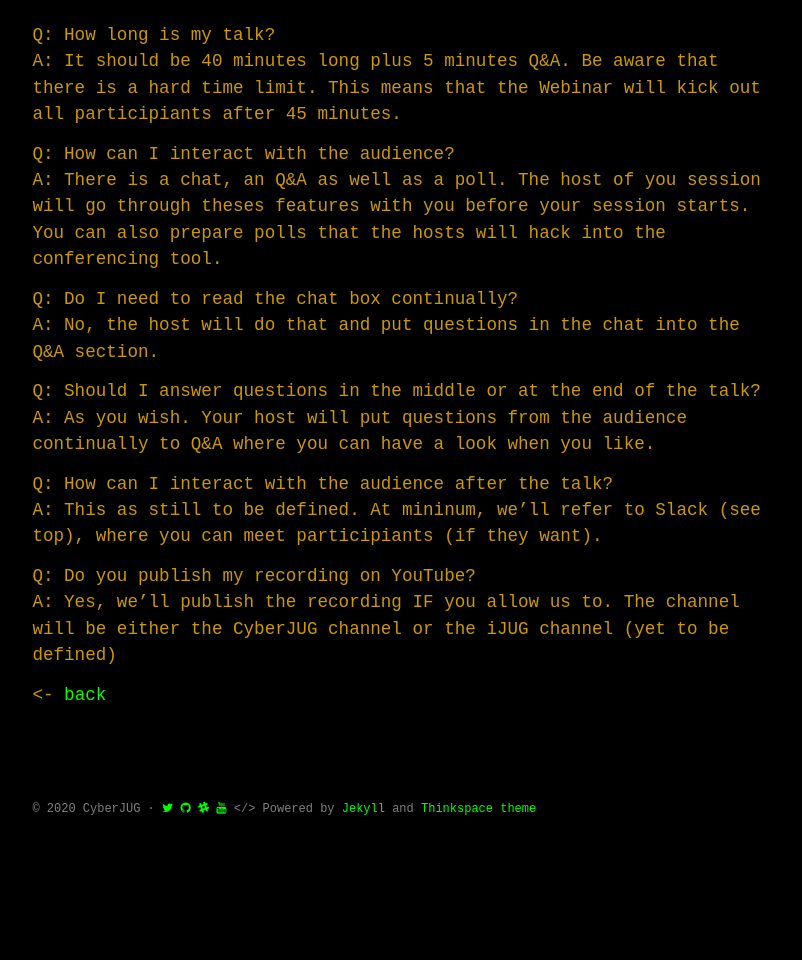
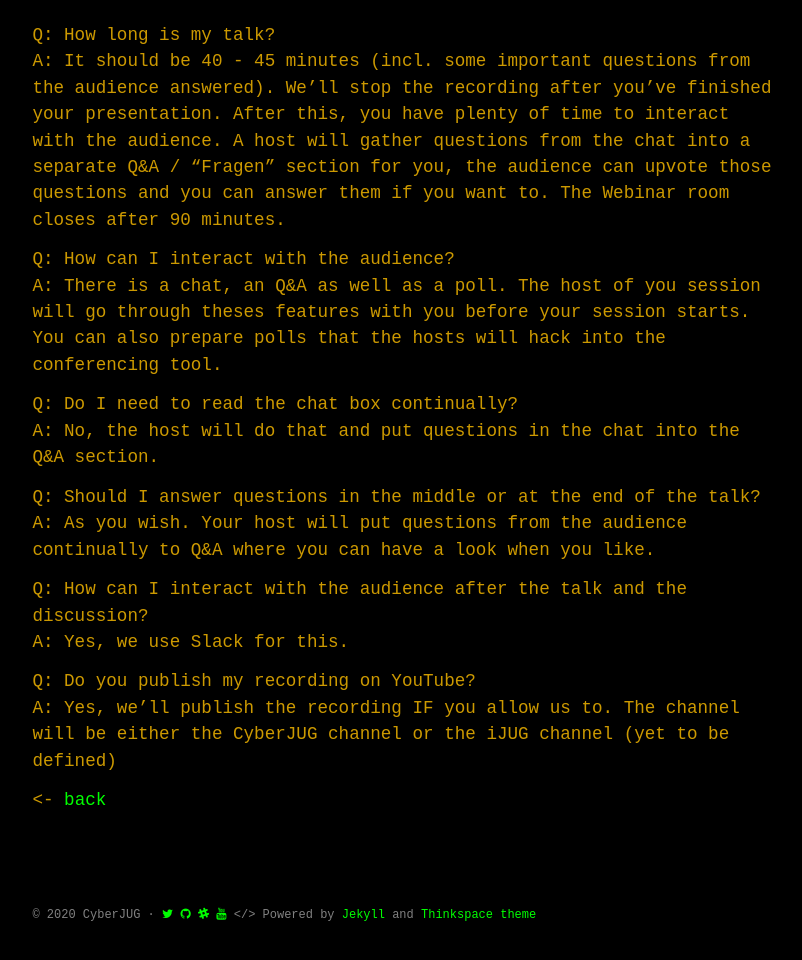
Before and after one commit to cyberjug/website, a Jekyll site: the page built from docs/cyberland/cyberland2020_speaker.md, in a window 1280 px wide and 1400 px high, scrolled down 1407 px. Shown: the part 423-1383 px from the top of the window, without its empty margins (234-1036 px from the left). Built offline with Jekyll 4.4.1, drawn with Linux system fonts in a browser that asks for light colours; some web fonts are replaced; before the commit the page ends 2701 px from its top, so only the background shows below that.

Commit message:
update infos

```diff
--- a/docs/cyberland/cyberland2020_speaker.md
+++ b/docs/cyberland/cyberland2020_speaker.md
@@ -57,7 +57,7 @@ A: Markus wanted to play around with his screencast software, so he produced a s
 
 
 Q: How long is my talk?
-A: It should be 40 minutes long plus 5 minutes Q&A. Be aware that there is a hard time limit. This means that the Webinar will kick out all participiants after 45 minutes.
+A: It should be 40 - 45 minutes (incl. some important questions from the audience answered). We'll stop the recording after you've finished your presentation. After this, you have plenty of time to interact with the audience. A host will gather questions from the chat into a separate Q&A / "Fragen" section for you, the audience can upvote those questions and you can answer them if you want to. The Webinar room closes after 90 minutes.
 
 Q: How can I interact with the audience?
 A: There is a chat, an Q&A as well as a poll. The host of you session will go through theses features with you before your session starts. You can also prepare polls that the hosts will hack into the conferencing tool.
@@ -68,8 +68,8 @@ A: No, the host will do that and put questions in the chat into the Q&A section.
 Q: Should I answer questions in the middle or at the end of the talk?
 A: As you wish. Your host will put questions from the audience continually to Q&A where you can have a look when you like.
 
-Q: How can I interact with the audience after the talk?
-A: This as still to be defined. At mininum, we'll refer to Slack (see top), where you can meet participiants (if they want).
+Q: How can I interact with the audience after the talk and the discussion?
+A: Yes, we use Slack for this.
 
 Q: Do you publish my recording on YouTube?
 A: Yes, we'll publish the recording IF you allow us to. The channel will be either the CyberJUG channel or the iJUG channel (yet to be defined)
```
